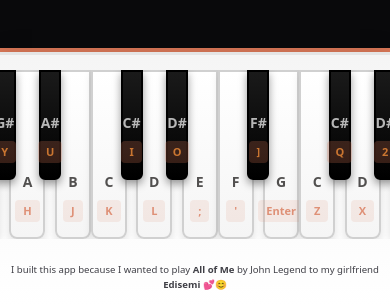
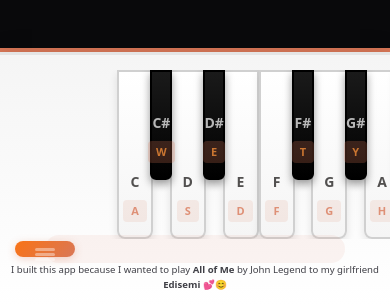
Before and after one commit to whytepeter/iKeys, a Vue app: page / in a window 390 px wide. Shown: the part 537-841 px from the top of the page. Built offline with nearby package versions, Linux system fonts and the light colour scheme; no server answers.

Commit message:
add proper scroll handle for moble

```diff
--- a/src/components/PianoKeyboard.vue
+++ b/src/components/PianoKeyboard.vue
@@ -9,8 +9,14 @@
       @touchend="handleDragEnd"
     >
       <!-- Scroll handle visible on mobile -->
-      <div class="scroll-handle" :class="{ 'is-dragging': isDragging }">
-        <div class="scroll-handle-grip"></div>
+      <div
+        class="block -mb-4 md:hidden scroll-handle"
+        :class="[isDragging && 'is-dragging']"
+      >
+        <div
+          class="scroll-handle-grip"
+          :style="{ left: scrollHandlePosition + '%' }"
+        ></div>
       </div>
       <div
         v-for="key in pianoKeys"
@@ -172,25 +178,55 @@ const handleMouseUp = (key: PianoKey) => {
 const whiteCount = pianoKeys.filter((k) => k.type === "white").length;
 
 // Scroll handle state and refs
-import { ref } from "vue";
+import { ref, computed, onMounted, onUnmounted } from "vue";
 const keyboardRef = ref<HTMLDivElement | null>(null);
 const isDragging = ref(false);
+const scrollHandlePosition = ref(50); // percentage position
 let startX = 0;
 let scrollLeft = 0;
 
+// Calculate scroll handle position based on keyboard scroll
+const updateScrollHandlePosition = () => {
+  if (!keyboardRef.value) return;
+  const scrollWidth =
+    keyboardRef.value.scrollWidth - keyboardRef.value.clientWidth;
+  const scrollPercentage =
+    scrollWidth > 0 ? (keyboardRef.value.scrollLeft / scrollWidth) * 100 : 50;
+  scrollHandlePosition.value = Math.max(0, Math.min(100, scrollPercentage));
+};
+
+onMounted(() => {
+  if (keyboardRef.value) {
+    keyboardRef.value.addEventListener("scroll", updateScrollHandlePosition);
+    updateScrollHandlePosition();
+  }
+});
+
+onUnmounted(() => {
+  if (keyboardRef.value) {
+    keyboardRef.value.removeEventListener("scroll", updateScrollHandlePosition);
+  }
+});
+
 const handleDragStart = (e: TouchEvent) => {
   if (!keyboardRef.value) return;
+
+  // Check if touch started on scroll handle
+  const target = e.target as HTMLElement;
+  if (!target.closest(".scroll-handle")) return;
+
   isDragging.value = true;
-  startX = e.touches[0].pageX - keyboardRef.value.offsetLeft;
+  startX = e.touches[0].pageX;
   scrollLeft = keyboardRef.value.scrollLeft;
 };
 
 const handleDrag = (e: TouchEvent) => {
   if (!isDragging.value || !keyboardRef.value) return;
   e.preventDefault();
-  const x = e.touches[0].pageX - keyboardRef.value.offsetLeft;
-  const walk = (x - startX) * 2; // Scroll faster
-  keyboardRef.value.scrollLeft = scrollLeft - walk;
+  const x = e.touches[0].pageX;
+  const walk = (x - startX) * 2; // Scroll in same direction as drag
+  keyboardRef.value.scrollLeft = scrollLeft + walk;
+  updateScrollHandlePosition();
 };
 
 const handleDragEnd = () => {
@@ -217,6 +253,7 @@ const handleDragEnd = () => {
   max-width: 1400px;
   margin: 0 auto;
   cursor: grab;
+  overflow-x: scroll;
 }
 
 .piano-keyboard.is-dragging {
@@ -227,31 +264,54 @@ const handleDragEnd = () => {
 /* Scroll handle for mobile */
 .scroll-handle {
   display: none;
-  position: absolute;
-  bottom: -16px;
+  position: fixed;
+  bottom: 60px;
   left: 50%;
   transform: translateX(-50%);
-  width: 100px;
-  height: 4px;
-  background: rgba(217, 119, 87, 0.1);
-  border-radius: 2px;
-  transition: opacity 0.2s;
+  width: 80%;
+  max-width: 300px;
+  height: 28px;
+  background: rgba(217, 119, 87, 0.08);
+  border-radius: 16px;
+  z-index: 10;
+  cursor: grab;
+  touch-action: none;
+}
+
+.scroll-handle.is-dragging {
+  cursor: grabbing;
 }
 
 .scroll-handle-grip {
   position: absolute;
-  top: 0;
+  top: 50%;
   left: 50%;
-  transform: translateX(-50%);
-  width: 32px;
-  height: 4px;
-  background: #d97757;
+  transform: translate(-50%, -50%);
+  width: 60px;
+  height: 16px;
+  background: linear-gradient(135deg, #f97316 0%, #d97757 100%);
+  border-radius: 10px;
+  box-shadow: 0 2px 8px rgba(217, 119, 87, 0.3);
+  transition: width 0.2s, box-shadow 0.2s, background 0.2s;
+  display: flex;
+  align-items: center;
+  justify-content: center;
+}
+
+.scroll-handle-grip::before {
+  content: "";
+  width: 20px;
+  height: 3px;
+  background: rgba(255, 255, 255, 0.4);
   border-radius: 2px;
-  transition: width 0.2s;
+  box-shadow: 0 5px 0 rgba(255, 255, 255, 0.4),
+    0 10px 0 rgba(255, 255, 255, 0.4);
 }
 
 .scroll-handle.is-dragging .scroll-handle-grip {
-  width: 48px;
+  width: 70px;
+  box-shadow: 0 4px 12px rgba(217, 119, 87, 0.5);
+  background: linear-gradient(135deg, #fb923c 0%, #f97316 100%);
 }
 
 .white-key,
@@ -299,12 +359,13 @@ const handleDragEnd = () => {
     width: 100%;
     max-width: none;
     margin: 0 auto;
-    padding: 0 8px;
+    padding: 0 30vw; /* Add padding on both sides for scrolling */
     overflow-x: auto;
     -webkit-overflow-scrolling: touch;
     scrollbar-width: none; /* Firefox */
     -ms-overflow-style: none; /* IE and Edge */
     margin-bottom: 24px; /* Space for scroll handle */
+    justify-content: flex-start; /* Allow natural scrolling */
   }
 
   /* Hide default scrollbar */
@@ -314,7 +375,9 @@ const handleDragEnd = () => {
 
   /* Show custom scroll handle on mobile */
   .scroll-handle {
-    display: block;
+    display: flex;
+    align-items: center;
+    justify-content: center;
   }
 
   .white-key {
```
